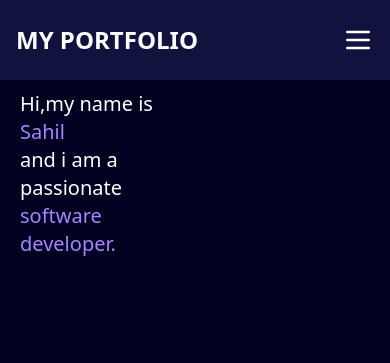
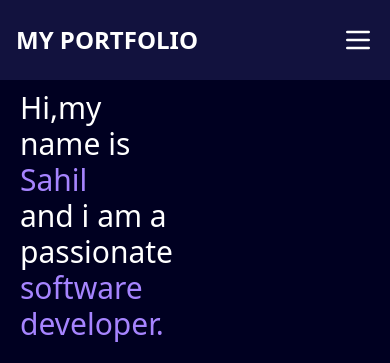
Before and after one commit to SahilPatel010/My-Portfolio, a website: page index.html in a window 390 px wide. Shown: the top 363 px of the page. Drawn offline with nearby package versions, Linux system fonts and the light colour scheme; grey boxes are pictures that could not be loaded.

Commit message:
new updates

```diff
--- a/index.html
+++ b/index.html
@@ -39,7 +39,7 @@
 
     <main>
        <section class="firstSection flex-row  md:flex md:justify-around items-center  my-[90px]  mx-0 ">
-         <div class="leftSection ml-5 w-[40%]  my-11  md:text-7xl  text-xl">Hi,my name is <span class="text-violet-400">Sahil</span>
+         <div class="leftSection ml-5 w-[40%]  my-11  md:text-7xl  text-3xl">Hi,my name is <span class="text-violet-400">Sahil</span>
             <div class="w-full">and i am a passionate</div>
              <span  class="text-violet-400  w-full" id="element"></span>
          </div>
```
